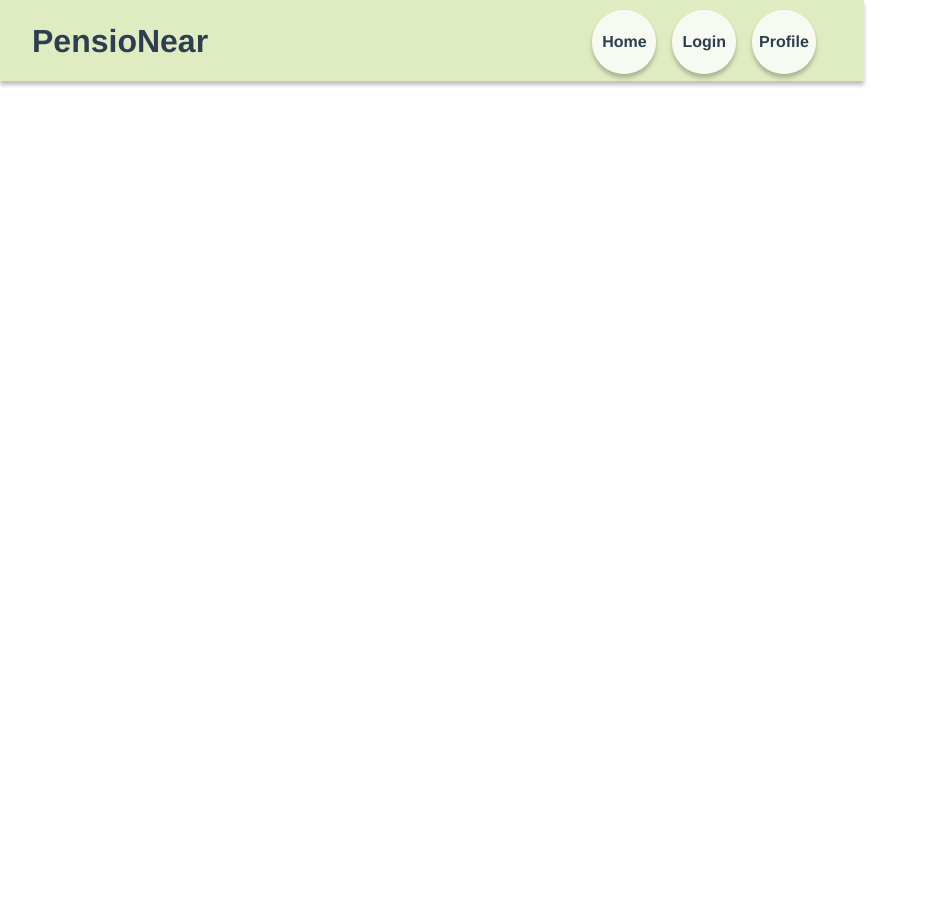
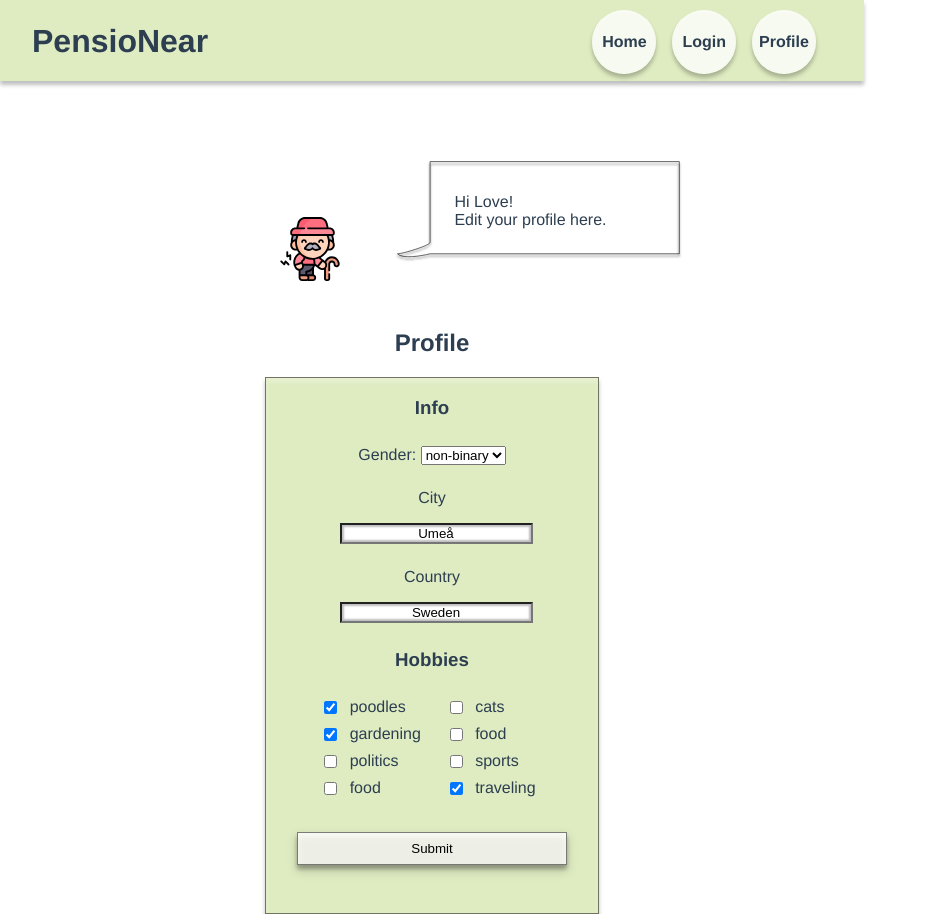
Before and after one commit to Go0dCat/PensioNear-frontend, a Vue app: page /profile/edit in a window 1280 px wide. Shown: the whole page, without its empty margins (0-929 px from the left). Before the commit the page ends 800 px from the top, so only its background shows below. Built offline with nearby package versions, Linux system fonts and the light colour scheme.

Commit message:
added edit profile view, not connected to server

```diff
--- a/src/components/Card_profile.vue
+++ b/src/components/Card_profile.vue
@@ -16,7 +16,7 @@
             </div>
         </div>
         <div class="card_edit">
-            <p>edit profile</p>
+             <router-link to="/profile/edit"><p>edit profile</p></router-link>
         </div>
     </div>
 </template>
--- a/src/components/Modal_temp.vue
+++ b/src/components/Modal_temp.vue
@@ -40,7 +40,7 @@
 };
 </script>
 <style lang="scss" scoped>
-
+//This can be here for now
 .modal {
     overflow-x: hidden;
     overflow-y: auto;
@@ -56,6 +56,10 @@
     border: 1px solid rgba(0, 0, 0, 0.5);
     padding:1em;
     justify-items: center;
+
+    p{
+      text-align: center;
+    }
 }
 
 </style>
--- a/src/router/index.js
+++ b/src/router/index.js
@@ -51,6 +51,15 @@
       import(/* webpackChunkName: "about" */ "../views/Profile.vue"),
   },
   {
+    path: "/profile/edit",
+    name: "ProfileEdit",
+    // route level code-splitting
+    // this generates a separate chunk (about.[hash].js) for this route
+    // which is lazy-loaded when the route is visited.
+    component: () =>
+      import(/* webpackChunkName: "about" */ "../views/Profile_edit.vue"),
+  },
+  {
     path: "/events",
     name: "Events",
     // route level code-splitting
--- a/src/store/index.js
+++ b/src/store/index.js
@@ -8,12 +8,28 @@
 export default new Vuex.Store({
   state: {
     username: "Love",
+    userInfo: {
+      gender: "non-binary",
+      age: 62,
+      city: "Umeå",
+      country: "Sweden",
+      hobbies: ["poodles", "coffee"],
+    },
+    //TODO remove following and replace with the above
     gender: "non-binary",
     age: 62,
     city: "Umeå",
     country: "Sweden",
     hobbies: ["poodles", "coffee"],
-    friends: [{username: "Boris", gender: "male"}, {username: "Bertha", gender:"female"}, {username: "Luther", gender:"male"}, {username: "Darwin", gender:"male"}, {username: "Agatha", gender:"female"}, {username:"Christine", gender:"female"}]
+    //No need to be nested prob
+    friends: [
+      {username: "Boris", gender: "male"},
+      {username: "Bertha", gender:"female"},
+      {username: "Luther", gender:"male"},
+      {username: "Darwin", gender:"male"},
+      {username: "Agatha", gender:"female"},
+      {username:"Christine", gender:"female"}
+    ]
   },
   mutations: {
   },
--- a/src/styles/stylesheet.scss
+++ b/src/styles/stylesheet.scss
@@ -216,6 +216,8 @@
     padding: 2em;
   }
 }
+
+//.modal is in scoped scss
 
 .profile {
   .wrapper_profile {
--- a/src/views/Home.vue
+++ b/src/views/Home.vue
@@ -23,7 +23,7 @@
   },
   data : function(){
     return{
-      username: "Bob",
+      test: "Bob",
     };
   },
   methods: {
@@ -33,6 +33,11 @@
     getMessage: function() {
       return 'What would you like to do now?';
     }
+  },
+  computed: {
+      username() {
+          return this.$store.state.username;
+      },
   }
 }
 </script>
--- a/src/views/Login.vue
+++ b/src/views/Login.vue
@@ -42,7 +42,7 @@
   data : function(){
     return{
       test: null,
-      //dogs: null
+      //dogs: null //usable in getDogs() example function
     };
   },
   methods: {
@@ -52,6 +52,8 @@
     getMessage: function() {
       return 'Please login or register.';
     },
+
+    //Following function doesn't work, but is an example of how to work with axios.
     exampleFun: function() {
       let connection = 'serverurl';
 
@@ -91,11 +93,11 @@
           confirm('Unable to DELETE, check valid connection');
       });
     },
-    //example of async GET directly from another project
+    //example of async GET directly from another project, and a cleaner syntax
      getDogs: async function (){
       axios
         .get('http://localhost:8081/api/dog')
-        .then(response => {this.dogs = response.data}) //this.dogs is refering to any object, and can be introduced by uncommenting a line in data
+        .then(response => {this.dogs = response.data}) //this.dogs is refering to any such object that exists, an example is in
         .catch((error) => {
           console.log(error);
         });
--- a/src/views/Profile.vue
+++ b/src/views/Profile.vue
@@ -9,11 +9,13 @@
 
       </div>
       <div class="wrapper wrapper_settings">
-        <div class="btn btn_gray btn_icon icon_settings"><img alt="settings icon" src="../assets/settings.svg" /></div>
-        <div class="btn btn_gray icon_logout">Logout</div>
+        <div class="btn btn_gray btn_icon icon_settings" v-on:click="$refs.modalName.openModal()"><img alt="settings icon" src="../assets/settings.svg" /></div>
+        <div class="btn btn_gray icon_logout" v-on:click="confirm('Logout not yet available')">Logout</div>
       </div>
 
     </div>
+
+    <Modal ref="modalName" :title="getModTitle()" :msg="getModMsg()"/>
   </div>
 
 </template>
@@ -22,12 +24,14 @@
 // @ is an alias to /src
 import Assistant from "@/components/Assistant.vue";
 import CardProfile from "@/components/Card_profile.vue";
+import Modal from "@/components/Modal_temp.vue";
 
 export default {
   name: "Profile",
   components: {
     Assistant,
-    CardProfile
+    CardProfile,
+    Modal
   },
   data : function(){
     return{
@@ -40,6 +44,12 @@
     },
     getMessage: function() {
       return 'Here you can update your profile.';
+    },
+    getModTitle: function() {
+      return `Settings`;
+    },
+    getModMsg: function() {
+      return 'This functionality is yet to be implemented.';
     }
   },
   computed: {
--- /dev/null
+++ b/src/views/Profile_edit.vue
@@ -0,0 +1,136 @@
+<template>
+    <div class="wrapper edit_profile">
+      <Assistant :greet="getGreeting()" :msg="getMessage()"/>
+      <h2>Profile</h2>
+      <div class="w_form wrapper">
+        <form>
+          <div class="wrapper">
+            <!--Could probably be replaced with a v-for-->
+            <h3>Info</h3>
+            <div>
+            <span>Gender: </span>
+              <select v-model="userInfo.gender">
+                <option v-for="(gender, index) in genderOptions" v-bind:key="index" v-bind:value="gender">
+                  {{ gender }}
+                </option>
+              </select>
+            </div>
+            <div>
+              <p>City</p>
+              <input class="input_inset" v-model="userInfo.city" placeholder="Write your city here">
+            </div>
+            <div>
+              <p>Country</p>
+              <input class="input_inset" v-model="userInfo.country" placeholder="Write your country here">
+            </div>
+            <h3>Hobbies</h3>
+            <div class="wrapper w_checkbox">
+              <div v-for="(option, index) in hobbyOptions" v-bind:key="index">
+                <input type="checkbox" v-model="option.value"><label>{{option.hobby}} </label>
+              </div>
+            </div>
+            <br>
+            <input class="btn btn_gray" type="submit">
+          </div>
+        </form>
+      </div>
+
+    </div>
+
+</template>
+
+<script>
+import Assistant from "@/components/Assistant.vue";
+
+export default {
+  name: "EditProfile",
+  props: {
+
+  },
+  data : function(){
+    return{
+      genderOptions: ["male", "female", "non-binary", "other"],
+      newUserInfo: null,
+      hobbyOptions: [
+        {hobby: "poodles", value: true},
+        {hobby: "cats", value: false},
+        {hobby: "gardening", value: true},
+        {hobby: "food", value: false},
+        {hobby: "politics", value: false},
+        {hobby: "sports", value: false},
+        {hobby: "food", value: false},
+        {hobby: "traveling", value: true}
+      ],
+      test: {stuff:"test", key: true}
+    };
+  },
+  components: {
+    Assistant,
+  },
+  methods: {
+    getGreeting: function() {
+      return 'Hi ' + this.username + '!';
+    },
+    getMessage: function() {
+      return 'Edit your profile here.';
+    },
+  },
+  computed: {
+      username() {
+          return this.$store.state.username;
+      },
+      userInfo() {
+          return this.$store.state.userInfo;
+      }
+
+  }
+};
+</script>
+
+<!-- Add "scoped" attribute to limit CSS to this component only -->
+<style scoped lang="scss">
+
+h3 {
+  text-align: center;
+}
+
+
+.w_form {
+  padding-top:0;
+  form {
+    width: 100%;
+    display: grid;
+    margin-top:0;
+    .wrapper {
+      grid-template-columns: 1fr;
+      gap:.5em;
+      width: 90%;
+      justify-self: center;
+      justify-items: center;
+
+      p {
+        text-align: center;
+      }
+
+
+    }
+
+    .input_inset {
+      box-shadow:inset 0 0 2px 2px rgba(0, 0, 0, 0.26);
+    }
+    .w_checkbox {
+      grid-template-columns: repeat(2,1fr);
+      justify-items: stretch;
+
+      div {
+        display: grid;
+        grid-template-columns: 1fr 2fr;
+
+      }
+    }
+  }
+}
+
+
+
+</style>
```
Also changed, not shown: src/components/Edit_profile.vue (deleted, +0 -20 lines).
